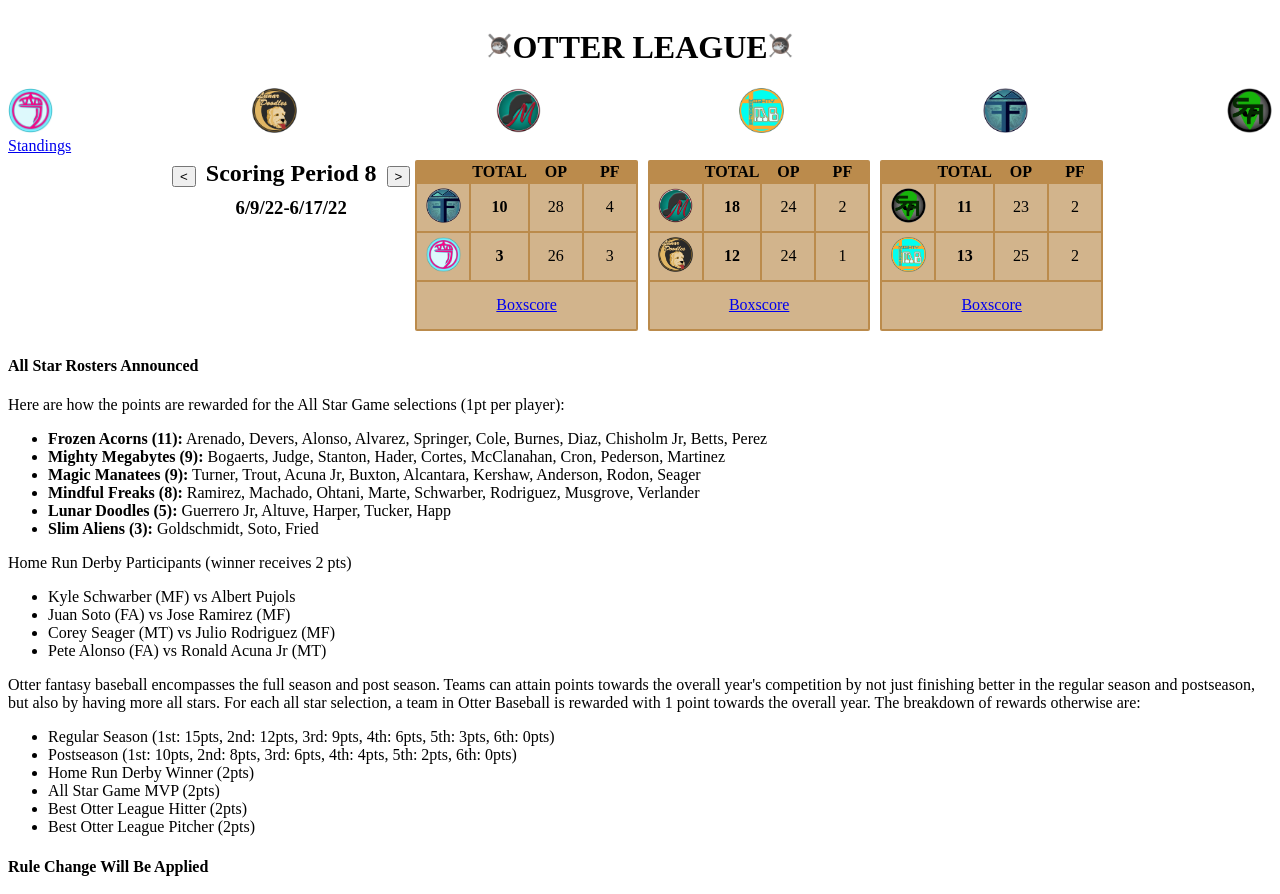
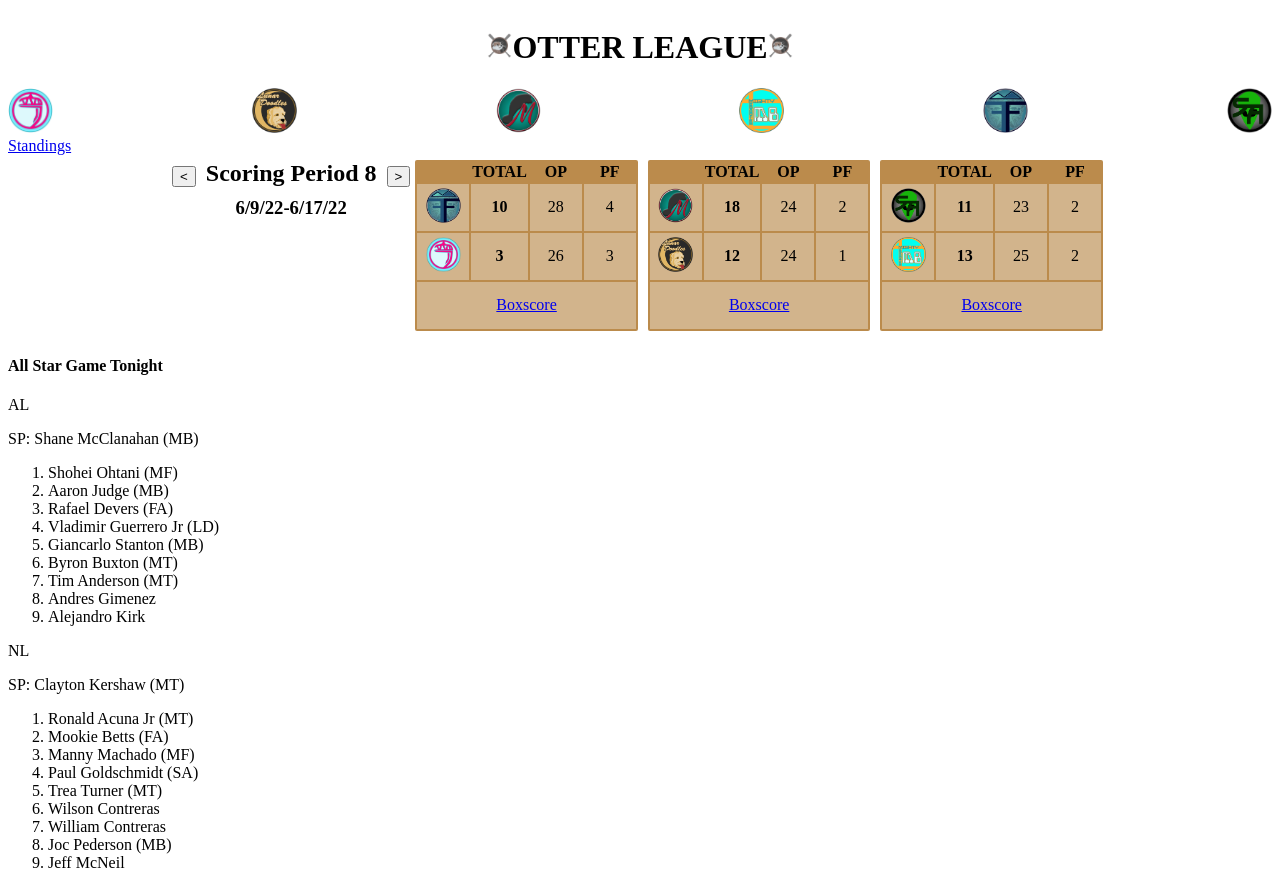
Before and after one commit to cMcVay/otter-league-22, a React (Create React App) app: page / in a window 1280 px wide. Shown: the top 894 px of the page. Built offline with nearby package versions, Linux system fonts and the light colour scheme.

Commit message:
wk 11 to all star

```diff
--- a/src/components/AddStats.js
+++ b/src/components/AddStats.js
@@ -1,6 +1,7 @@
 import rawPlayers from "./Players";
 import rawStatsSP10 from "./stats/SP10stats";
 import rawStatsSP11 from "./stats/SP11stats";
+import rawStatsSP12 from "./stats/SP12stats";
 import rawStatsSP1 from "./stats/SP1stats";
 import rawStatsSP2 from "./stats/SP2stats";
 import rawStatsSP3 from "./stats/SP3stats";
@@ -122,6 +123,13 @@ rawStatsSP11.map(player => {
     rawPlayers[parseInt(player.id)].day.splice(10, 1, player.day);
 })
 
+rawStatsSP12.map(player => {
+    rawPlayers[parseInt(player.id)].log.splice(11, 1, player.game);
+    rawPlayers[parseInt(player.id)].op.splice(11, 1, player.OP);
+    rawPlayers[parseInt(player.id)].pts.splice(11, 1, player.points);
+    rawPlayers[parseInt(player.id)].day.splice(11, 1, player.day);
+})
+
 
 let Players = rawPlayers;
 
--- a/src/components/Home.js
+++ b/src/components/Home.js
@@ -30,23 +30,44 @@ function Home() {
             </nav>
             <Link to='/Standings'>Standings</Link>
             <ScoresThisPeriod />
+            <h4>All Star Game Tonight</h4>
+            <p>AL</p>
+            <p>SP: Shane McClanahan (MB)</p>
+            <ol>
+                <li>Shohei Ohtani (MF)</li>
+                <li>Aaron Judge (MB)</li>
+                <li>Rafael Devers (FA)</li>
+                <li>Vladimir Guerrero Jr (LD)</li>
+                <li>Giancarlo Stanton (MB)</li>
+                <li>Byron Buxton (MT)</li>
+                <li>Tim Anderson (MT)</li>
+                <li>Andres Gimenez</li>
+                <li>Alejandro Kirk</li>
+            </ol>
+            <p>NL</p>
+            <p>SP: Clayton Kershaw (MT)</p>
+            <ol>
+                <li>Ronald Acuna Jr (MT)</li>
+                <li>Mookie Betts (FA)</li>
+                <li>Manny Machado (MF)</li>
+                <li>Paul Goldschmidt (SA)</li>
+                <li>Trea Turner (MT)</li>
+                <li>Wilson Contreras</li>
+                <li>William Contreras</li>
+                <li>Joc Pederson (MB)</li>
+                <li>Jeff McNeil</li>
+            </ol>
             <h4>All Star Rosters Announced</h4>
             <p>Here are how the points are rewarded for the All Star Game selections (1pt per player):</p>
             <ul>
                 <li><b>Frozen Acorns (11):</b> Arenado, Devers, Alonso, Alvarez, Springer, Cole, Burnes, Diaz, Chisholm Jr, Betts, Perez</li>
-                <li><b>Mighty Megabytes (9):</b> Bogaerts, Judge, Stanton, Hader, Cortes, McClanahan, Cron, Pederson, Martinez</li>
+                <li><b>Mighty Megabytes (10):</b> Bogaerts, Judge, Stanton, Hader, Cortes, McClanahan, Cron, Pederson, Martinez, Freeman</li>
                 <li><b>Magic Manatees (9):</b> Turner, Trout, Acuna Jr, Buxton, Alcantara, Kershaw, Anderson, Rodon, Seager</li>
                 <li><b>Mindful Freaks (8):</b> Ramirez, Machado, Ohtani, Marte, Schwarber, Rodriguez, Musgrove, Verlander</li>
                 <li><b>Lunar Doodles (5):</b> Guerrero Jr, Altuve, Harper, Tucker, Happ</li>
-                <li><b>Slim Aliens (3):</b> Goldschmidt, Soto, Fried</li>
+                <li><b>Slim Aliens (4):</b> Goldschmidt, Soto, Fried, Hendriks</li>
             </ul>
-            <p>Home Run Derby Participants (winner receives 2 pts)</p>
-            <ul>
-                <li>Kyle Schwarber (MF) vs Albert Pujols</li>
-                <li>Juan Soto (FA) vs Jose Ramirez (MF)</li>
-                <li>Corey Seager (MT) vs Julio Rodriguez (MF)</li>
-                <li>Pete Alonso (FA) vs Ronald Acuna Jr (MT)</li>
-            </ul>
+            <h4>Julio Rodriguez is Home Run Derby Winner (Mindful Freaks earn 2 pts)</h4>
             <p>Otter fantasy baseball encompasses the full season and post season. Teams can attain points towards the overall year's competition by not just finishing better in the regular season and postseason, but also by having more all stars. For each all star selection, a team in Otter Baseball is rewarded with 1 point towards the overall year. The breakdown of rewards otherwise are:</p>
             <ul>
                 <li>Regular Season (1st: 15pts, 2nd: 12pts, 3rd: 9pts, 4th: 6pts, 5th: 3pts, 6th: 0pts)</li>
--- /dev/null
+++ b/src/components/stats/SP12stats.js
@@ -0,0 +1,60 @@
+let rawStatsSP12 = [
+    //mindfreaks
+    {id:"11", game:"2-4, 2 HR, 5 RBI", points:"1.3", OP:"5", day:"2"},
+    {id:"48", game:"2-4, 1 HR, 1 RBI, 1 BB, 1 SB", points:"1", OP:"4", day:"3"},
+    {id:"36", game:"1-3, 2 BB", points:"0.6", OP:"2", day:"2"},
+    {id:"104", game:"2-5, 1 HR, 5 RBI", points:"1.1", OP:"4", day:"1"},
+    {id:"35", game:"1-4, 1 BB, 1 SB", points:"0.5", OP:"1", day:"2"},
+    {id:"72", game:"1-5, 1 HR, 1 RBI", points:"0.5", OP:"1", day:"2"},
+    {id:"83", game:"6 IP, 6 H, 0 ER, 0 BB, 10 K", points:"0.866666666666667", OP:"8", day:"2"},
+    {id:"47", game:"7 IP, 5 H, 1 ER, 0 BB, 8 K", points:"0.785714285714286", OP:"7", day:"2"},
+    //Manatees
+    {id:"8", game:"2-4, 2 HR, 3 RBI", points:"1.1", OP:"4", day:"2"},
+    {id:"102", game:"2-5, 1 HR, 2 RBI", points:"0.8", OP:"3", day:"3"},
+    {id:"68", game:"2-5, 1 HR, 1 RBI", points:"0.7", OP:"2", day:"1"},
+    {id:"56", game:"2-4, 1 2B, 1 HR, 3 RBI", points:"1", OP:"4", day:"1"},
+    {id:"91", game:"2-3, 1 BB", points:"0.6", OP:"2", day:"1"},
+    {id:"44", game:"1-3, 1 BB", points:"0.4", OP:"1", day:"1"},
+    {id:"87", game:"8 IP, 1 H, 0 ER, 0 BB, 6 K", points:"0.8625", OP:"8", day:"1"},
+    {id:"32", game:"8 IP, 4 H, 2 ER, 2 BB, 12 K", points:"0.775", OP:"7", day:"1"},
+    {id:"63", game:"6.1 IP, 7 H, 2 ER, 1 BB, 7 K", points:"0.657894736842105", OP:"6", day:"3"},
+    //Aliens
+    {id:"10", game:"3-5, 3 RBI", points:"0.9", OP:"3", day:"1"},
+    {id:"25", game:"2-5, 1 HR, 3 RBI", points:"0.9", OP:"3", day:"2"},
+    {id:"70", game:"1-4, 1 HR, 3 RBI", points:"0.7", OP:"2", day:"2"},
+    {id:"58", game:"2-4, 1 HR, 1 RBI, 1 BB, 1 SB", points:"1", OP:"4", day:"2"},
+    {id:"1", game:"0-2, 1 RBI, 3 BB", points:"0.7", OP:"2", day:"1"},
+    {id:"46", game:"1-3, 1 2B, 1 BB", points:"0.5", OP:"1", day:"2"},
+    {id:"108", game:"7 IP, 1 H, 0 ER, 2 BB, 8 K", points:"0.871428571428572", OP:"8", day:"3"},
+    {id:"34", game:"1 IP, 0 H, 0 ER, 0 BB, 1 K", points:"0.7", OP:"7", day:"1"},
+    {id:"61", game:"7 IP, 5 H, 3 ER, 2 BB, 9 K", points:"0.657142857142857", OP:"6", day:"1"},
+    //Doodles
+    {id:"4", game:"3-4, 1 2B, 1 RBI, 1 BB", points:"1", OP:"4", day:"2"},
+    {id:"64", game:"4-4, 2 2B", points:"1", OP:"4", day:"3"},
+    {id:"95", game:"1-2, 1 3B, 1 RBI, 1 BB", points:"0.7", OP:"2", day:"1"},
+    {id:"19", game:"2-4, 1 HR, 1 RBI", points:"0.7", OP:"2", day:"3"},
+    {id:"110", game:"2-4, 1 HR, 1 RBI", points:"0.7", OP:"2", day:"3"},
+    {id:"28", game:"1-3, 2 BB", points:"0.6", OP:"2", day:"1"},
+    {id:"16", game:"6.2 IP, 6 H, 3 ER, 0 BB, 12 K", points:"0.71", OP:"7", day:"1"},
+    //megabytes
+    {id:"38", game:"3-3, 1 RBI, 1 BB", points:"0.9", OP:"3", day:"2"},
+    {id:"21", game:"2-4, 1 2B, 1 HR, 1 RBI", points:"0.8", OP:"3", day:"2"},
+    {id:"50", game:"2-4, 1 HR, 2 RBI", points:"0.8", OP:"3", day:"2"},
+    {id:"2", game:"3-3, 2 HR, 3 RBI, 1 BB", points:"1.5", OP:"5", day:"2"},
+    {id:"26", game:"2-5, 1 HR, 3 RBI", points:"0.9", OP:"3", day:"1"},
+    {id:"45", game:"2-5, 1 2B", points:"0.5", OP:"1", day:"1"},
+    {id:"9", game:"6.1 IP, 8 H, 2 ER, 1 BB, 11 K", points:"0.705263157894737", OP:"7", day:"2"},
+    //acorns
+    {id:"65", game:"1-4, 1 HR, 2 RBI, 1 BB", points:"0.8", OP:"3", day:"1"},
+    {id:"78", game:"1-4, 1 2B, 2 RBI", points:"0.5", OP:"1", day:"2"},
+    {id:"42", game:"1-4", points:"0.2", OP:"0", day:"1"},
+    {id:"54", game:"3-4, 1 HR, 1 RBI", points:"0.9", OP:"3", day:"1"},
+    {id:"29", game:"2-4, 1 BB", points:"0.6", OP:"2", day:"1"},
+    {id:"6", game:"0-4, 1 BB", points:"0.2", OP:"0", day:"1"},
+    {id:"89", game:"1 IP, 0 H, 0 ER, 0 BB, 2 K", points:"0.8", OP:"8", day:"2"},
+    {id:"5", game:"7 IP, 4 H, 2 ER, 0 BB, 12 K", points:"0.8", OP:"8", day:"3"},
+    {id:"30", game:"5.2 IP, 5 H, 2 ER, 5 BB, 4 K", points:"0.452941176470588", OP:"4", day:"1"},
+
+];
+
+export default rawStatsSP12;
```
